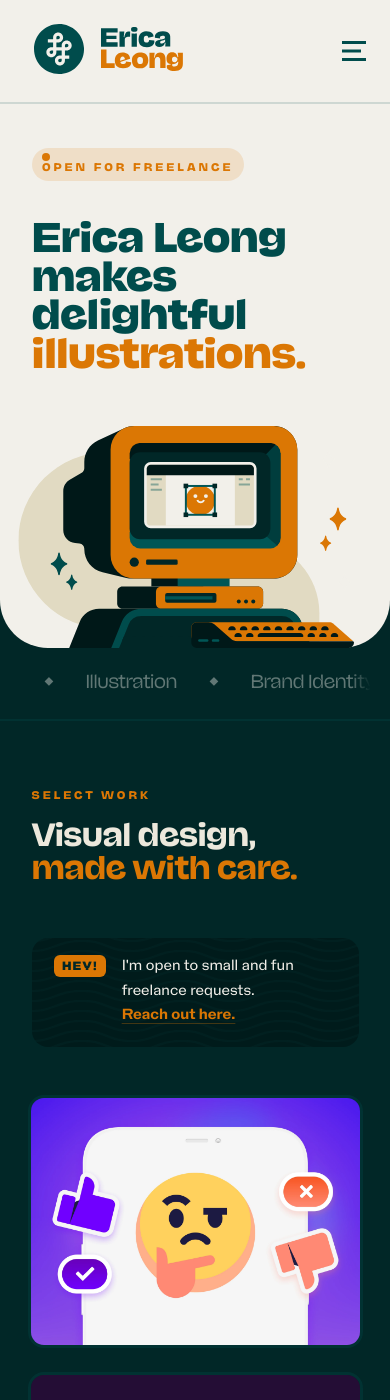
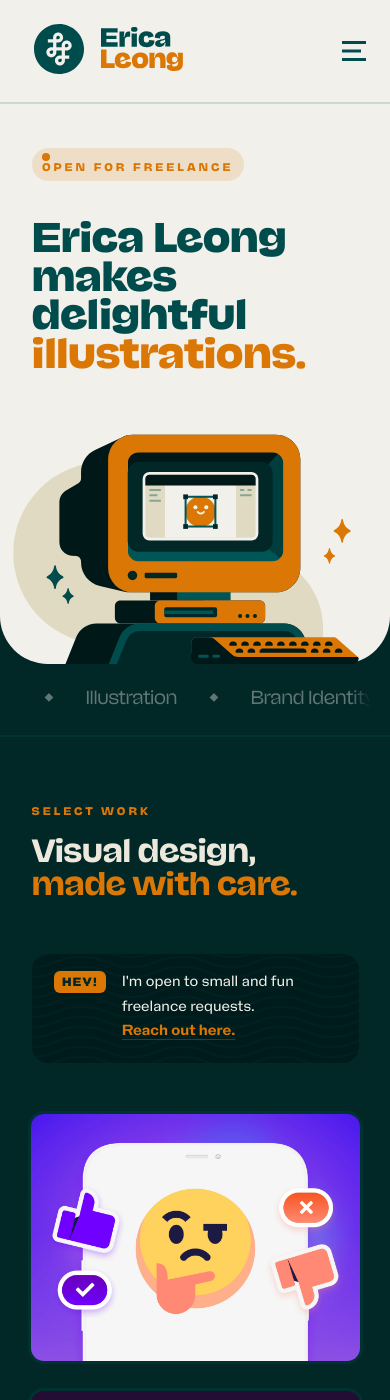
Before and after one commit to ehyleong/ehyleong.github.io, a Jekyll site: the page built from index.html, in a window 390 px wide and 1400 px high. Built offline with Jekyll 4.4.1, drawn with Linux system fonts in a browser that asks for light colours; nearby versions of some CDN libraries; comment, search, counter and statistics services are not loaded.

Commit message:
Fixed mobile + added animation

```diff
--- a/_sass/main.scss
+++ b/_sass/main.scss
@@ -559,7 +559,7 @@
 
 	@include for-size(phone-only) {
 		padding-top: $spacer/2;
-		min-height: 34rem;
+		min-height: 35rem;
 	}
 
 	@include for-size(tablet-portrait-up) {
--- a/index.html
+++ b/index.html
@@ -10,7 +10,7 @@
 
 <header class="home {% if page.available == true %}half-spacer{% else %}spacer{% endif %} bottom-spacer">
   <div class="wrap row">
-    {% if page.available == true %}<div class="col-xs-12">
+    {% if page.available == true %}<div class="col-xs-12 fade-up">
       <h5><a href="/contact"><span class="available-label"><svg xmlns="http://www.w3.org/2000/svg" width="8" height="8" viewBox="0 0 8 8" fill="none">
       <rect y="0" width="8" height="8" rx="4"/>
   </svg>{{ page.cta }}</span></a></h5>
```
